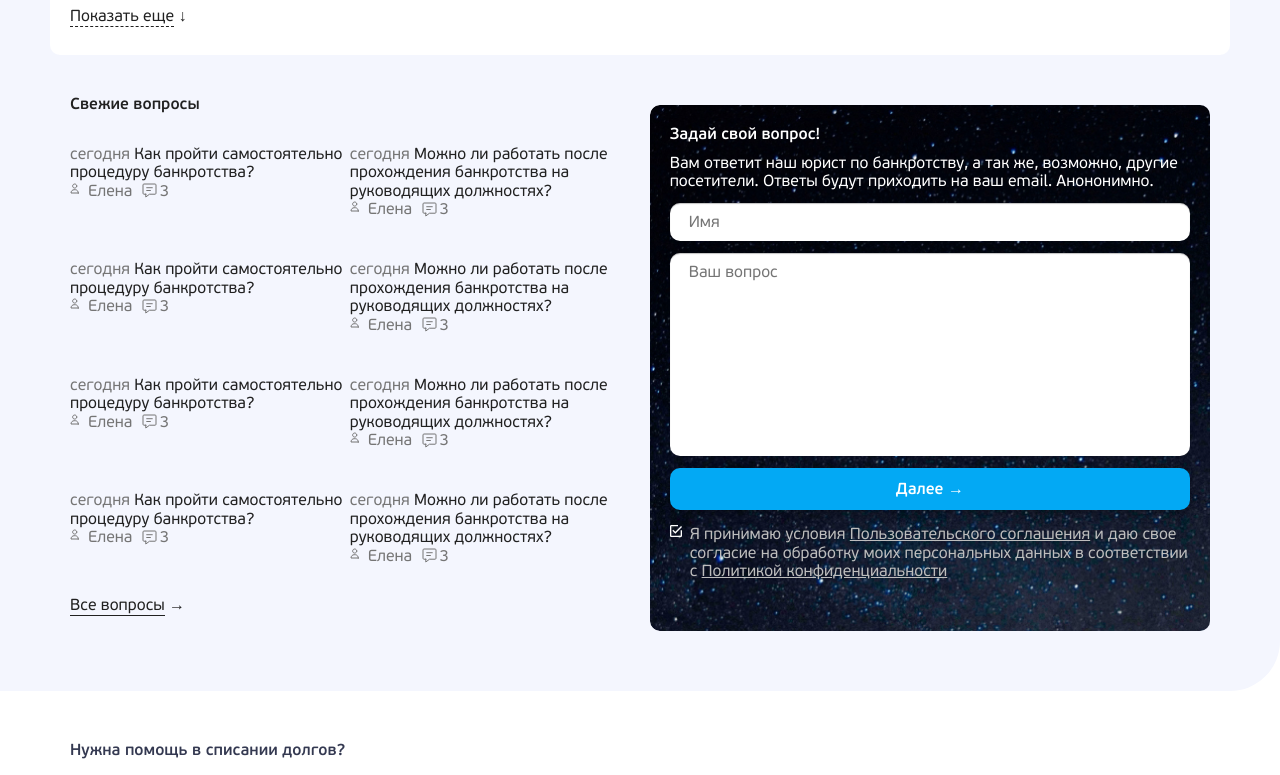
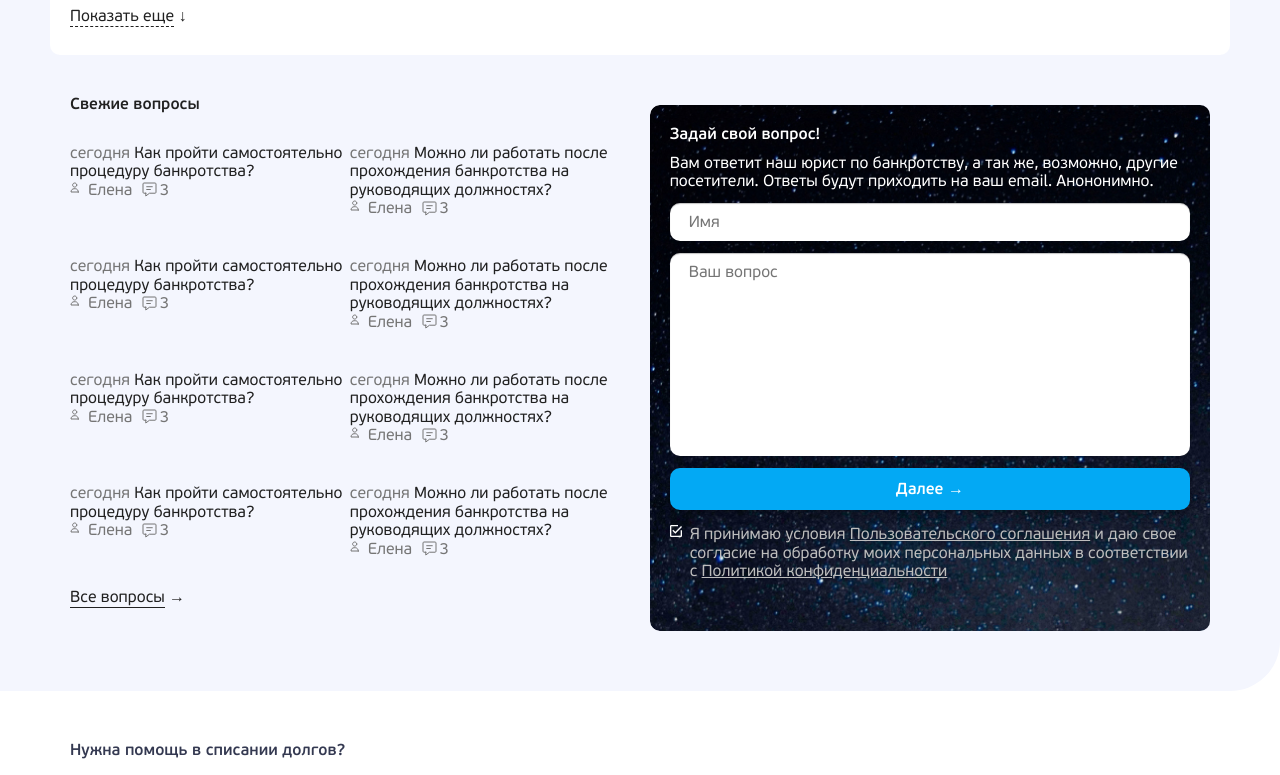
Before and after one commit to felon91/2lex2019, a website: page index.html in a window 1280 px wide. Shown: the part 8317-9092 px from the top of the page. Drawn offline with nearby package versions, Linux system fonts and the light colour scheme; files that its build step writes are made by us from their sources.

Commit message:
fixed mistakes

```diff
--- a/index.html
+++ b/index.html
@@ -586,51 +586,67 @@
         <div class="faq__block">
           <div class="faq__item">
           <a class="faq__link" href="#">Как пройти самостоятельно процедуру банкротства?</a>
+          <div>
             <span class="faq__name">Елена</span>
             <span class="faq__view">3982</span>
             <span class="faq__comments">3</span>
           </div>
+        </div>
           <div class="faq__item">
             <a class="faq__link" href="#">Сколько реально стоит банкротство, включая услуги помощи юристов?</a>
+            <div>
               <span class="faq__name">Ирина Петровна</span>
               <span class="faq__view">3982</span>
               <span class="faq__comments">3</span>
             </div>
+          </div>
           <div class="faq__item">
             <a class="faq__link" href="#">Как пройти самостоятельно процедуру банкротства?</a>
+            <div>
               <span class="faq__name">Елена</span>
               <span class="faq__view">3982</span>
               <span class="faq__comments">3</span>
             </div>
+          </div>
           <div class="faq__item">
             <a class="faq__link" href="#">Сколько реально стоит банкротство, включая услуги помощи юристов?</a>
+            <div>
               <span class="faq__name">Ирина Петровна</span>
               <span class="faq__view">3982</span>
               <span class="faq__comments">3</span>
             </div>
+          </div>
           <div class="faq__item">
             <a class="faq__link" href="#">Как пройти самостоятельно процедуру банкротства?</a>
+            <div>
               <span class="faq__name">Елена</span>
               <span class="faq__view">3982</span>
               <span class="faq__comments">3</span>
             </div>
+          </div>
           <div class="faq__item">
             <a class="faq__link" href="#">Сколько реально стоит банкротство, включая услуги помощи юристов?</a>
+            <div>
               <span class="faq__name">Ирина Петровна</span>
               <span class="faq__view">3982</span>
               <span class="faq__comments">3</span>
             </div>
+          </div>
           <div class="faq__item">
             <a class="faq__link" href="#">Как пройти самостоятельно процедуру банкротства?</a>
+            <div>
               <span class="faq__name">Елена</span>
               <span class="faq__view">3982</span>
               <span class="faq__comments">3</span>
             </div>
+          </div>
           <div class="faq__item">
             <a class="faq__link" href="#">Сколько реально стоит банкротство, включая услуги помощи юристов?</a>
+            <div>
               <span class="faq__name">Ирина Петровна</span>
               <span class="faq__view">3982</span>
               <span class="faq__comments">3</span>
+            </div>
           </div>
         </div>
         <a class="knowledge-base__more" href="#"><span>Показать еще</span> &#8595;</a>
@@ -641,60 +657,76 @@
             <p class="ask__title">Свежие вопросы</p>
             <div class="ask__block">
               <div class="ask__item">
+                <div>
+                  <a class="ask__link" href="#"><span>сегодня</span> Как пройти самостоятельно процедуру банкротства?</a>
                   <p>
-                  <a class="ask__link" href="#"><span>сегодня</span> Как пройти самостоятельно процедуру банкротства?</a>
                     <span class="ask__name">Елена</span>
                     <span class="ask__comments">3</span>
                   </p>
                 </div>
+              </div>
               <div class="ask__item">
+                <div>
+                  <a class="ask__link" href="#"><span>сегодня</span> Можно ли работать после прохождения банкротства на руководящих должностях?</a>
                   <p>
-                  <a class="ask__link" href="#"><span>сегодня</span> Можно ли работать после прохождения банкротства на руководящих должностях?</a>
                     <span class="ask__name">Елена</span>
                     <span class="ask__comments">3</span>
                   </p>
                 </div>
+              </div>
               <div class="ask__item">
+                <div>
+                  <a class="ask__link" href="#"><span>сегодня</span> Как пройти самостоятельно процедуру банкротства?</a>
                   <p>
-                  <a class="ask__link" href="#"><span>сегодня</span> Как пройти самостоятельно процедуру банкротства?</a>
                     <span class="ask__name">Елена</span>
                     <span class="ask__comments">3</span>
                   </p>
                 </div>
+              </div>
               <div class="ask__item">
+                <div>
+                  <a class="ask__link" href="#"><span>сегодня</span> Можно ли работать после прохождения банкротства на руководящих должностях?</a>
                   <p>
-                  <a class="ask__link" href="#"><span>сегодня</span> Можно ли работать после прохождения банкротства на руководящих должностях?</a>
                     <span class="ask__name">Елена</span>
                     <span class="ask__comments">3</span>
                   </p>
                 </div>
+              </div>
               <div class="ask__item">
+                <div>
+                  <a class="ask__link" href="#"><span>сегодня</span> Как пройти самостоятельно процедуру банкротства?</a>
                   <p>
-                  <a class="ask__link" href="#"><span>сегодня</span> Как пройти самостоятельно процедуру банкротства?</a>
                     <span class="ask__name">Елена</span>
                     <span class="ask__comments">3</span>
                   </p>
                 </div>
+              </div>
               <div class="ask__item">
+                <div>
+                  <a class="ask__link" href="#"><span>сегодня</span> Можно ли работать после прохождения банкротства на руководящих должностях?</a>
                   <p>
-                  <a class="ask__link" href="#"><span>сегодня</span> Можно ли работать после прохождения банкротства на руководящих должностях?</a>
                     <span class="ask__name">Елена</span>
                     <span class="ask__comments">3</span>
                   </p>
                 </div>
+              </div>
               <div class="ask__item">
+                <div>
+                  <a class="ask__link" href="#"><span>сегодня</span> Как пройти самостоятельно процедуру банкротства?</a>
                   <p>
-                  <a class="ask__link" href="#"><span>сегодня</span> Как пройти самостоятельно процедуру банкротства?</a>
                     <span class="ask__name">Елена</span>
                     <span class="ask__comments">3</span>
                   </p>
                 </div>
+              </div>
               <div class="ask__item">
+                <div>
+                  <a class="ask__link" href="#"><span>сегодня</span> Можно ли работать после прохождения банкротства на руководящих должностях?</a>
                   <p>
-                  <a class="ask__link" href="#"><span>сегодня</span> Можно ли работать после прохождения банкротства на руководящих должностях?</a>
                     <span class="ask__name">Елена</span>
                     <span class="ask__comments">3</span>
                   </p>
+                </div>
               </div>
             </div>
             <a class="knowledge-base__more knowledge-base__more--solid" href="#"><span>Все вопросы</span> &#8594;</a>
--- a/sass/blocks/ask.scss
+++ b/sass/blocks/ask.scss
@@ -31,6 +31,9 @@
 
 .ask__item {
   margin: 20px 0;
+  p {
+    margin: 0;
+  }
 }
 
 .ask__name, .ask__comments {
@@ -78,11 +81,6 @@
     font-size: px-to-rem(28px);
     line-height: px-to-rem(34px);
   }
-  .ask__item {
-    &:nth-child(5), &:nth-child(6) {
-      display: block;
-    }
-  }
 }
 
 @media (min-width: 1170px) {
@@ -105,9 +103,6 @@
   }
   .ask__item {
     flex-basis: 50%;
-    margin: 5px 0;
-    &:nth-child(7), &:nth-child(8) {
-      display: block;
-    }
+    margin: 20px 0;
   }
 }
```
Also changed, not shown: article.html (+0 -1 lines), news.html (+41 -9 lines), question.html (+8 -1 lines). Lines whose indentation alone changed are shown as unchanged.
